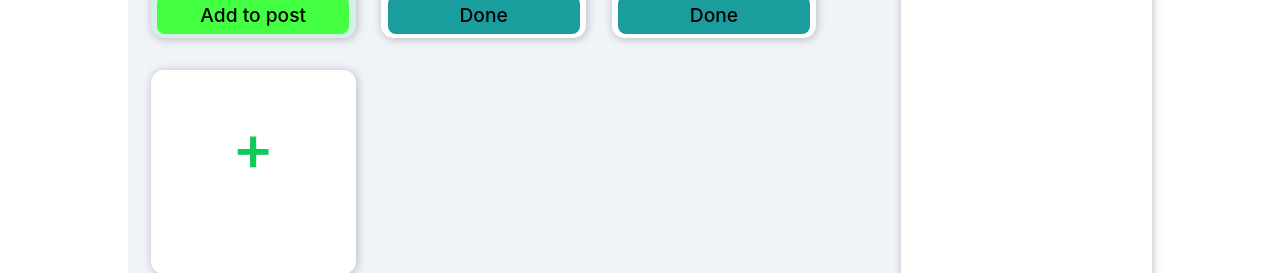
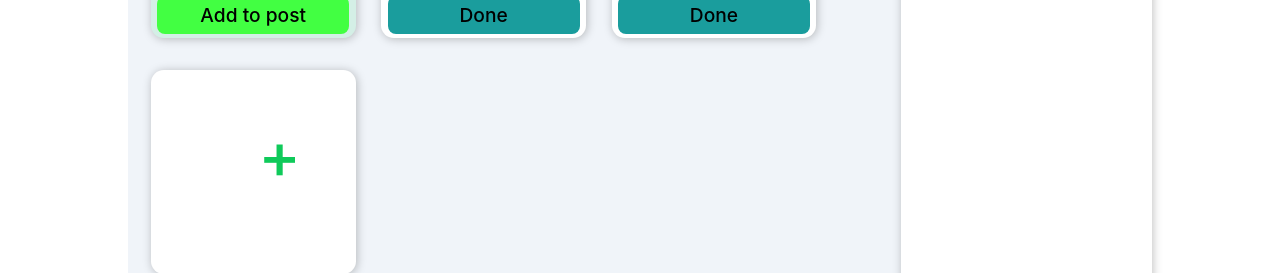
Before and after one commit to TropicalBoi/flog2-frontend, a React (Vite) app: page /Activities in a window 1280 px wide. Shown: the part 339-612 px from the top of the page. Built offline with nearby package versions, Linux system fonts and the light colour scheme.

Commit message:
latest fronend update

```diff
--- a/src/Components/Activities/ActivitySelected.jsx
+++ b/src/Components/Activities/ActivitySelected.jsx
@@ -70,7 +70,7 @@ function ActivitySelect() {
         );
       })}
       <div className="ActivitiesCard">
-        <button onClick={() => setButtonPopup(true)}>+</button>{" "}
+        <button className="AddButton" onClick={() => setButtonPopup(true)}>+</button>{" "}
       </div>
 
       <Popup trigger={buttonPopup} setTrigger={setButtonPopup}>
```
